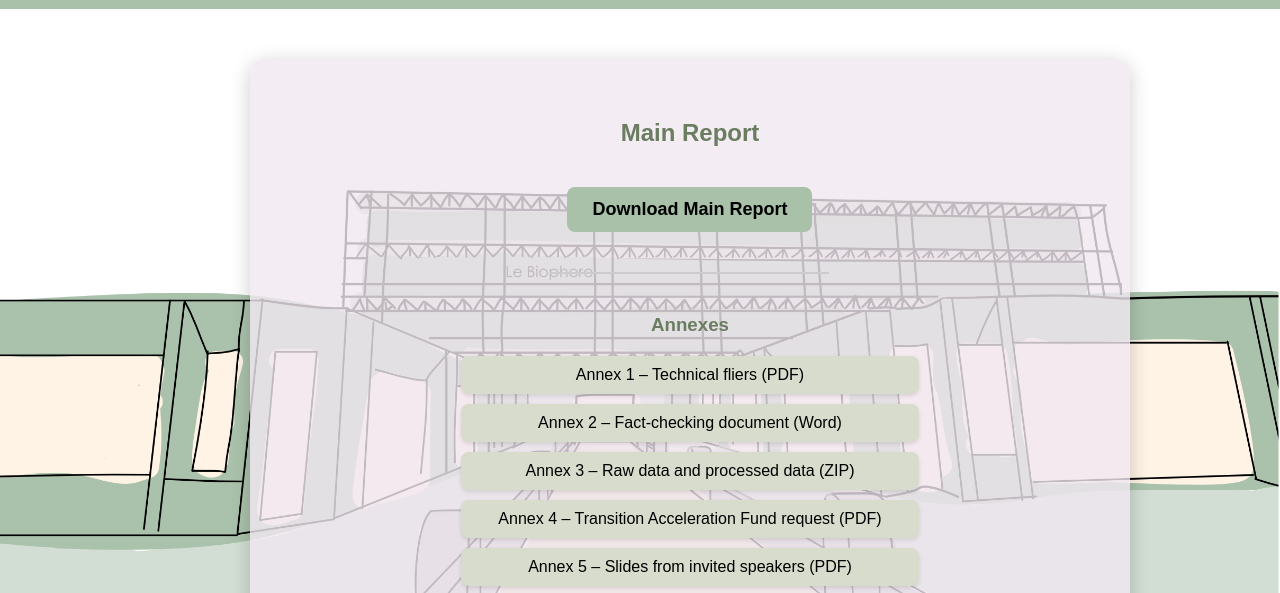
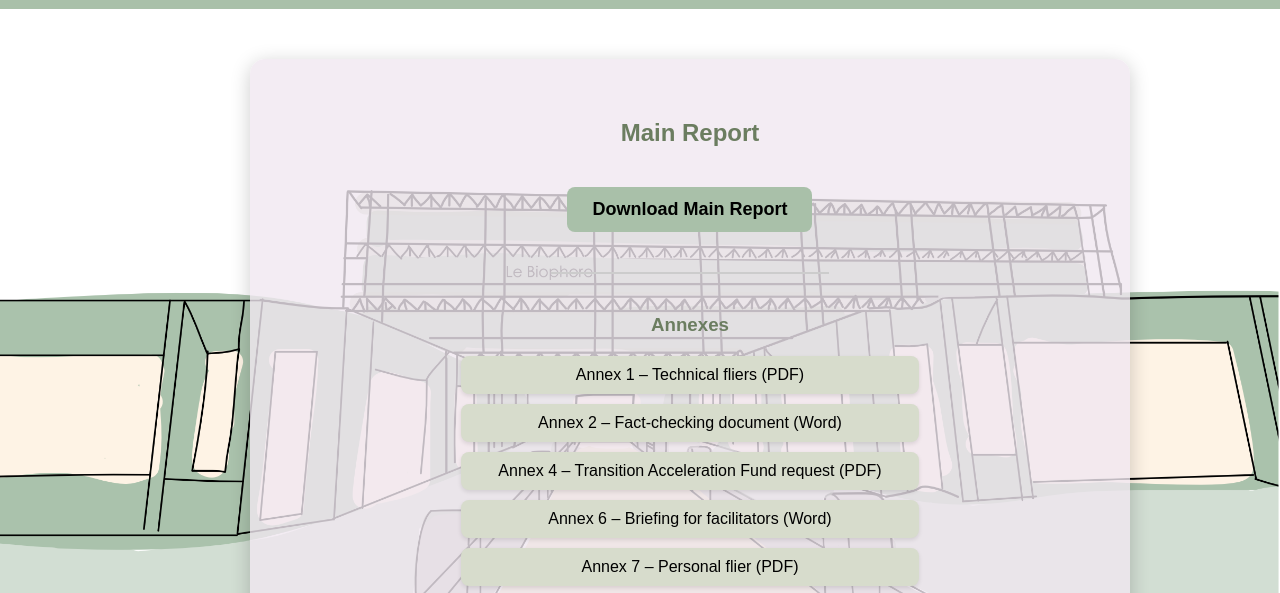
Before and after one commit to eshtel/Greener-Biophore, a plain HTML site: page index.html in a window 1280 px wide. Shown: the part 322-915 px from the top of the page. Drawn offline with Linux system fonts and the light colour scheme; a web font is replaced by a local one.

Commit message:
Add files via upload

```diff
--- a/index.html
+++ b/index.html
@@ -44,9 +44,9 @@
 <ul class="annex-list">
   <li><a href="https://raw.githubusercontent.com/eshtel/Greener-Biophore/main/assets/pdfs/Annex%201_Technical%20fliers.pdf" target="_blank">Annex 1 – Technical fliers (PDF)</a></li>
   <li><a href="https://raw.githubusercontent.com/eshtel/Greener-Biophore/main/assets/pdfs/Annex%202_Fact-checking%20document.docx" target="_blank">Annex 2 – Fact-checking document (Word)</a></li>
-  <li><a href="https://raw.githubusercontent.com/eshtel/Greener-Biophore/main/assets/pdfs/Annex%203_Raw%20data%20and%20processed%20data.zip" target="_blank">Annex 3 – Raw data and processed data (ZIP)</a></li>
+  <!--<li><a href="https://raw.githubusercontent.com/eshtel/Greener-Biophore/main/assets/pdfs/Annex%203_Raw%20data%20and%20processed%20data.zip" target="_blank">Annex 3 – Raw data and processed data (ZIP)</a></li>-->
   <li><a href="https://raw.githubusercontent.com/eshtel/Greener-Biophore/main/assets/pdfs/Annex%204_Transition%20Acceleration%20Fund%20request.pdf" target="_blank">Annex 4 – Transition Acceleration Fund request (PDF)</a></li>
-  <li><a href="https://raw.githubusercontent.com/eshtel/Greener-Biophore/main/assets/pdfs/Annex%205_Slides%20from%20invited%20speakers.pdf" target="_blank">Annex 5 – Slides from invited speakers (PDF)</a></li>
+  <!--<li><a href="https://raw.githubusercontent.com/eshtel/Greener-Biophore/main/assets/pdfs/Annex%205_Slides%20from%20invited%20speakers.pdf" target="_blank">Annex 5 – Slides from invited speakers (PDF)</a></li> -->
   <li><a href="https://raw.githubusercontent.com/eshtel/Greener-Biophore/main/assets/pdfs/Annex%206_Briefing%20for%20facilitators.docx" target="_blank">Annex 6 – Briefing for facilitators (Word)</a></li>
   <li><a href="https://raw.githubusercontent.com/eshtel/Greener-Biophore/main/assets/pdfs/Annex%207_Personal%20flier.pdf" target="_blank">Annex 7 – Personal flier (PDF)</a></li>
   <li><a href="https://raw.githubusercontent.com/eshtel/Greener-Biophore/main/assets/pdfs/Annex%208_Iceberg%20template.pdf" target="_blank">Annex 8 – Iceberg template (PDF)</a></li>
```
